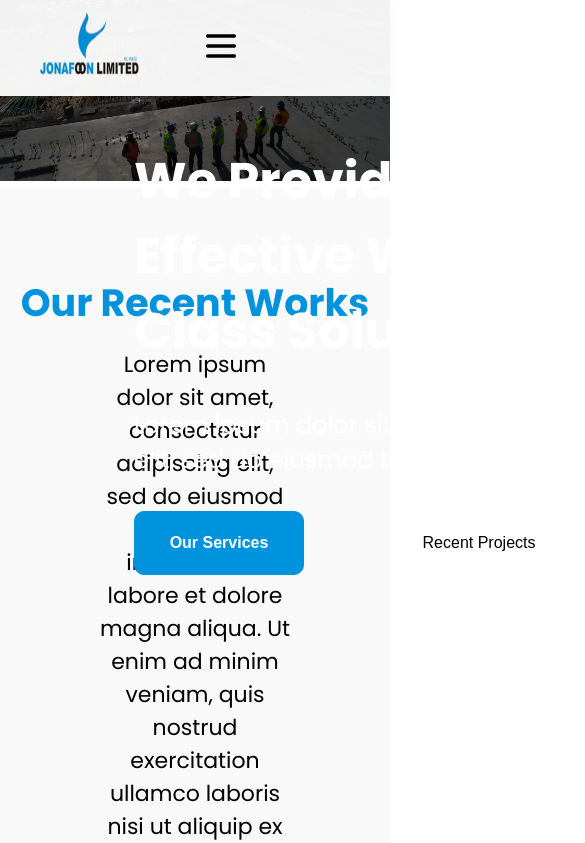
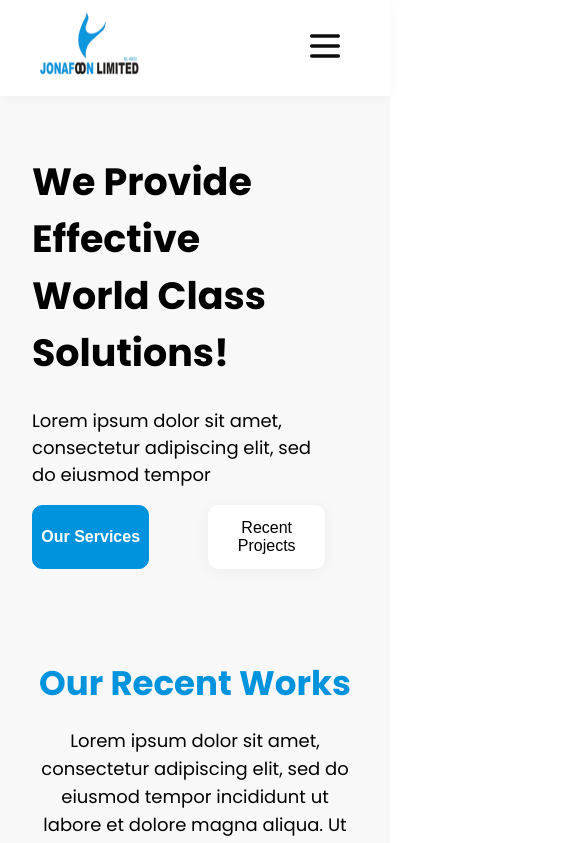
Before and after one commit to Shuaibu78/jonafoon, a Next.js app: page / in a window 390 px wide. Shown: the top 843 px of the page, 585 px wide, since content can reach past the window. Built offline with nearby package versions, Linux system fonts and the light colour scheme.

Commit message:
making chnages on home page mobile view

```diff
--- a/styles/index.js
+++ b/styles/index.js
@@ -1,13 +1,18 @@
 import styled from 'styled-components';
-import { Colors, FontSizes } from "../components/constants/theme";
+import { Colors, FontSizes, media } from "../components/constants/theme";
 
 const { white, primaryColor, black } = Colors;
 const { titleFontSize, secondaryFontSize } = FontSizes;
+const { mobile } = media;
 
 export const HeroContainer = styled.div`
   width: 100%;
   height: fit-content;
   position: relative;
+
+  ${mobile}{
+    background-color: #f8f8f8;
+  }
 `;
 
 export const ImageWrap = styled.span`
@@ -17,6 +22,10 @@ export const ImageWrap = styled.span`
   span {
     width: inherit !important;
     background-color: black;
+  }
+
+      ${mobile}{
+    display: none;
   }
 `;
 
@@ -38,6 +47,27 @@ export const HeroTitle = styled.div`
       width: 640px;
       height: 80px;
   }
+
+  ${mobile}{
+
+    position: initial;
+    top: 0;
+    left: 0;
+    color: ${black};
+    padding-top: 8rem;
+    margin-inline: 2rem;
+
+    p {
+      font-size: 18px;
+      width: 90%;
+    }
+
+    h1 {
+      font-size: 38px;
+      width: 90%;
+      height: fit-content;
+    }
+  }
 `;
 
 export const HeroBtnContainer = styled.div`
@@ -45,6 +75,10 @@ export const HeroBtnContainer = styled.div`
   justify-content: space-between;
   align-items: center;
   width: 430px;
+
+  ${mobile}{
+    width: 90%;
+  }
 `;
 
 export const ServiceBtn = styled.button`
@@ -57,6 +91,10 @@ export const ServiceBtn = styled.button`
   height: 64px;
   border: 1px solid ${primaryColor};
   cursor: pointer;
+
+  ${mobile}{
+    width: 40%;
+  }
 `;
 
 export const TalkToUsBtn = styled(ServiceBtn)`
@@ -76,7 +114,12 @@ export const ProjectBtn = styled.button`
   width: 170px;
   height: 64px;
   border: 1px solid transparent;
+  box-shadow: 0px 2px 15px rgb(0 0 0 / 5%);
   cursor: pointer;
+
+    ${mobile}{
+    width: 40%;
+  }
 `;
 
 export const CardBtn = styled(ProjectBtn)`
@@ -87,7 +130,7 @@ export const CardBtn = styled(ProjectBtn)`
 `;
 
 export const RecentWorkContainer = styled.div`
-  background-color: #F9F9F9;
+  background-color: #f8f8f8;
   height: fit-content;
   display: flex;
   flex-direction: column;
@@ -100,6 +143,11 @@ export const RecentWorkWrapper = styled.div`
   flex-direction: column;
   align-items: center;
   justify-content: space-between;
+
+    ${mobile}{
+    width: 90%;
+    height: fit-content;
+  }
 `;
 
 export const Paragraph = styled.p`
@@ -109,6 +157,12 @@ export const Paragraph = styled.p`
   line-height: 33px;
   width: 50%;
   text-align: center;
+
+  ${mobile}{
+    width: 90%;
+    font-size: 18px;
+    line-height: 28px;
+  }
 `;
 
 export const TitleDescription = styled.p`
@@ -117,6 +171,12 @@ export const TitleDescription = styled.p`
   color: ${black};
   line-height: 40px;
   width: 50%;
+
+  ${mobile}{
+    width: 90%;
+    font-size: 22px;
+    line-height: 30px;
+  }
 `;
 
 export const CardParagraph = styled(Paragraph)`
@@ -124,6 +184,10 @@ export const CardParagraph = styled(Paragraph)`
   font-size: 20px;
   width: 80%;
   text-align: left;
+
+  ${mobile}{
+    font-size: 18px;
+  }
 `;
 
 export const Subtitle = styled.h3`
@@ -131,11 +195,22 @@ export const Subtitle = styled.h3`
   color: ${primaryColor};
   line-height: 30px;
   margin-block: 20px;
+
+    ${mobile}{
+    font-size: 34px;
+    line-height: 28px;
+  }
 `;
 
 export const CardTitle = styled(Subtitle)`
   color: ${white};
   font-size: 32px;
+
+  ${mobile}{
+    font-size: 28px;
+    width: 80%;
+    text-align: left;
+  }
 `;
 
 export const RecentWorkCards = styled.div`
@@ -144,12 +219,23 @@ export const RecentWorkCards = styled.div`
   justify-content: space-between;
   margin-top: 4rem;
   width: 70%;
+
+
+  ${mobile}{
+    flex-direction: column;
+    width: 90%;
+    height: fit-content;
+  }
 `;
 export const ProjectCard = styled.div`
   height: fit-content;
   background-color: ${white};
   padding-bottom: 25px;
   width: min-content;
+
+    ${mobile}{
+    margin-bottom: 2rem;
+  }
 `;
 export const ProjectImgContainer = styled.div`
   width: 367px;
@@ -194,6 +280,10 @@ export const WhatWeDo = styled.div`
   align-items: center;
   width: 100%;
   padding-block: 5rem;
+
+  ${mobile}{
+    height: fit-content;
+  }
 `;
 
 export const Service = styled.div`
@@ -203,12 +293,22 @@ export const Service = styled.div`
   height: 500px;
   flex-direction: column;
   width: 80%;
+
+  ${mobile}{
+    width: 90%;
+    height: fit-content;
+  }
 `;
 
 export const ServiceCardContainer = styled.div`
   display: flex;
   align-items: center;
   justify-content: space-between;
+
+  ${mobile}{
+    flex-direction: column;
+    height: 680px;
+  }
 `;
 
 export const ServiceCard = styled.div`
@@ -219,4 +319,9 @@ export const ServiceCard = styled.div`
   flex-direction: column;
   width: 36%;
   background-color: ${primaryColor};
+
+  ${mobile}{
+    width: 100%;
+    height: 20rem;
+  }
 `;
--- a/styles/navbar.js
+++ b/styles/navbar.js
@@ -16,6 +16,11 @@ export const Container = styled.div`
   z-index: 999;
   opacity: 0.95;
   box-shadow: 0px 2px 15px rgb(0 0 0 / 5%);
+
+  ${mobile} {
+    width: 100%;
+    top: 0;
+  }
 `;
 
 export const HamburgerButton = styled.button`
@@ -35,6 +40,11 @@ export const LogoWrapper = styled.div`
   display: flex;
   justify-content: center;
   align-items: center;
+
+  ${mobile} {
+    width: 50%;
+    justify-content: flex-start;
+  }
 `;
 
 export const NavLinks = styled.div`
@@ -54,6 +64,11 @@ export const NavLinkWrapper = styled.div`
   justify-content: space-between;
   align-items: center;
   width: 50%;
+
+    ${mobile} {
+    width: 50%;
+    justify-content: flex-end;
+  }
 `;
 
 export const HamburgerNavContainer = styled.div`
```
